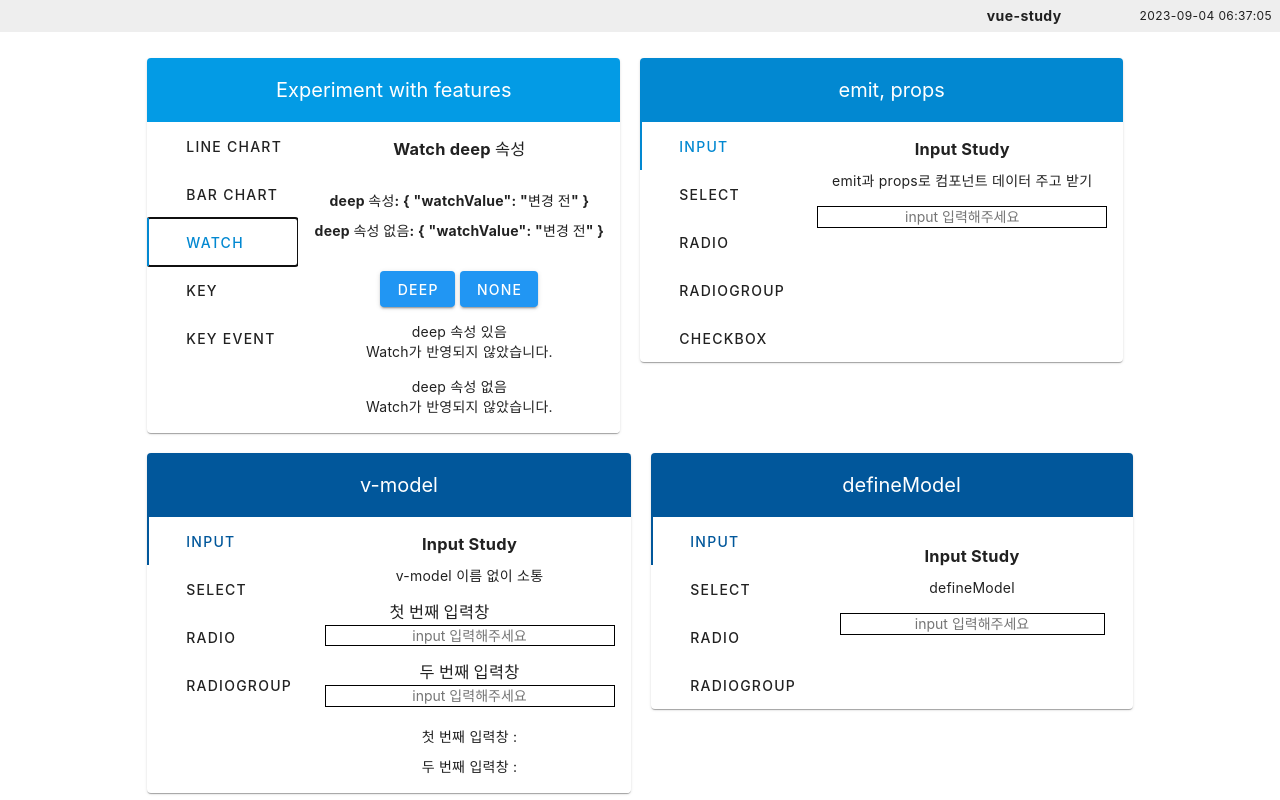
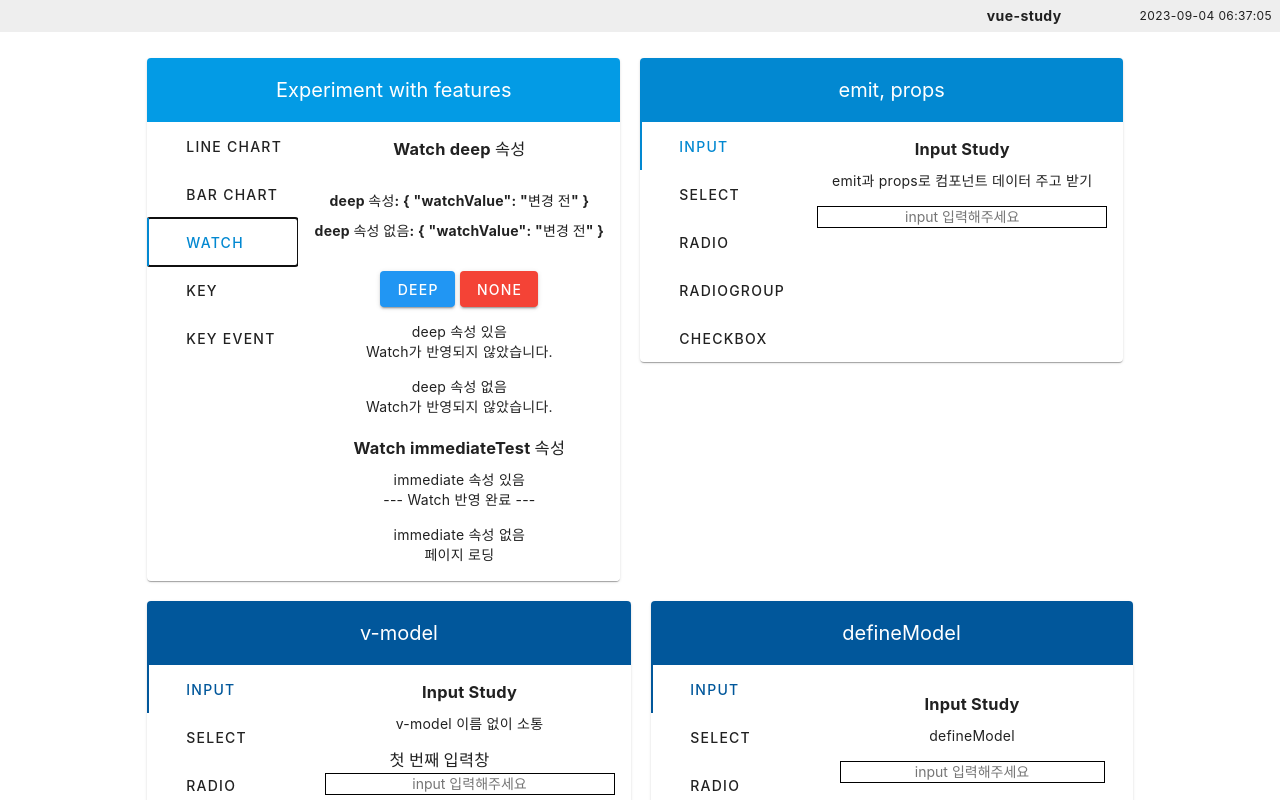
Before and after one commit to yeochan-UL/vue-study, a Vue app: page / in a window 1280 px wide. Both pictures are taken after a click on the tab "WATCH". Shown: the top 800 px of the page. Built offline with nearby package versions, Linux system fonts and the light colour scheme.

Commit message:
2023.09.04-2
2023.09.04-2

```diff
--- a/src/components/layout/TestComponent.vue
+++ b/src/components/layout/TestComponent.vue
@@ -60,7 +60,7 @@
                 <v-window-item value="watch">
                     <v-card flat>
                         <v-card-text>
-                            <WatchTest />
+                            <WatchComponent />
                         </v-card-text>
                     </v-card>
                 </v-window-item>
@@ -89,6 +89,6 @@ import BarComponent from './components/BarComponent.vue';
 import LineComponent from './components/LineComponent.vue';
 import KeyComponent from './components/KeyComponent.vue';
 import EventComponent from './components/EventComponent.vue';
-import WatchTest from '../module/WatchTest.vue';
+import WatchComponent from './components/WatchComponent.vue';
   const tab = ref(null);
   </script>
--- a/src/components/module/WatchTest.vue
+++ b/src/components/layout/components/WatchComponent.vue
@@ -6,7 +6,7 @@
 
     <div style="margin-top: 30px;">
         <v-btn dark color="blue" @click="changeProperty">deep</v-btn>
-        <v-btn style="margin-left: 5px;" dark color="blue" @click="changeNoneProperty">none</v-btn>
+        <v-btn style="margin-left: 5px;" dark color="red" @click="changeNoneProperty">none</v-btn>
     </div>
     <div style="margin-top: 15px;">
         <p>deep 속성 <span style="font-weight: bold;">있음</span></p>
@@ -15,6 +15,15 @@
     <div style="margin-top: 15px;">
         <p>deep 속성 <span style="font-weight: bold;">없음</span></p>
         {{ watchNoneText }}
+    </div>
+    <h3 style="margin-top: 20px;">Watch immediateTest 속성</h3>
+    <div style="margin-top: 10px;">
+        <p>immediate 속성 <span style="font-weight: bold;">있음</span></p>
+        {{ immediateTest1 }}
+    </div>
+    <div style="margin-top: 15px;">
+        <p>immediate 속성 <span style="font-weight: bold;">없음</span></p>
+        {{ immediateTest2 }}
     </div>
 </div>
 </template>
@@ -52,4 +61,16 @@ watch(watchedNone, (value) => {
     console.log(value, 'deep 속성을 watch하고 있을 경우');
     watchNoneText.value = '--- Watch 반영 완료 ---'
 });
+// ----------------------------------------------------------------
+const immediateTest1 = ref('페이지 로딩')
+
+watch(immediateTest1, () => {
+    immediateTest1.value = '--- Watch 반영 완료 ---'
+}, { immediate: true });
+// ----------------------------------------------------------------
+const immediateTest2 = ref('페이지 로딩')
+
+watch(immediateTest2, () => {
+    immediateTest2.value = '--- Watch 반영 완료 ---'
+});
 </script>
```
